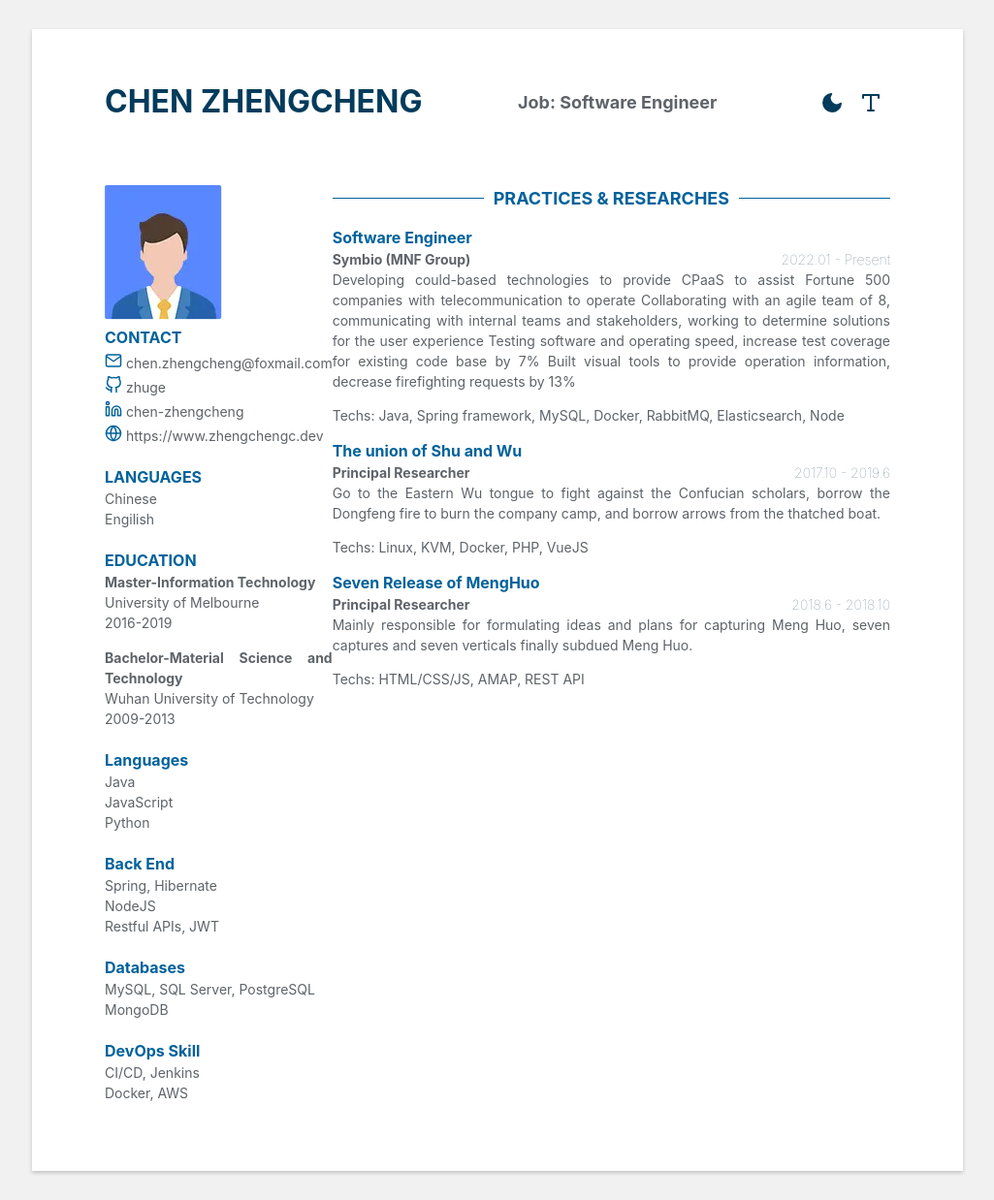
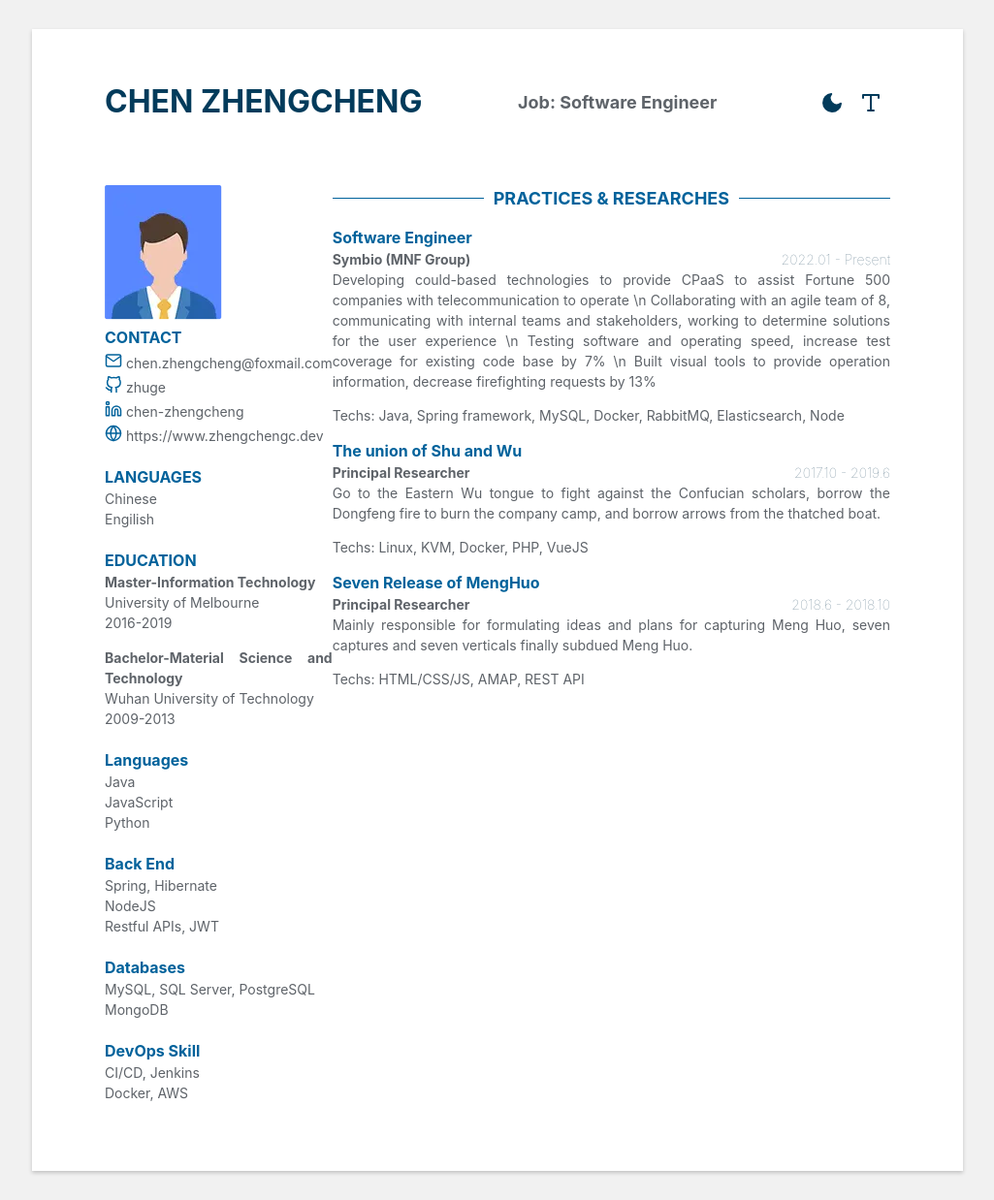
Before and after one commit to zhengchengc/personal-website, a Jekyll site: the page built from cv.md, in a window 1280 px wide. Shown: the whole page at 97% size, without its empty margins (127-1152 px from the left). Built offline with Jekyll 4.4.1, drawn with Linux system fonts in a browser that asks for light colours; a style sheet for code colours, icons or effects is not loaded.

Commit message:
CV experiment

```diff
--- a/_data/cv.yml
+++ b/_data/cv.yml
@@ -106,10 +106,9 @@
       company: Symbio (MNF Group)
       time: 2022.01 - Present
       details: >-
-        Developing could-based technologies to provide CPaaS to assist Fortune
-        500 companies with telecommunication to operate
-        Collaborating with an agile team of 8, communicating with internal teams and stakeholders, working to determine solutions for the user experience
-        Testing software and operating speed, increase test coverage for existing code base by 7%
+        Developing could-based technologies to provide CPaaS to assist Fortune 500 companies with telecommunication to operate \n
+        Collaborating with an agile team of 8, communicating with internal teams and stakeholders, working to determine solutions for the user experience \n
+        Testing software and operating speed, increase test coverage for existing code base by 7% \n
         Built visual tools to provide operation information, decrease firefighting requests by 13%
       tech: >-
         Techs: Java, Spring framework, MySQL, Docker, RabbitMQ, Elasticsearch,
```
